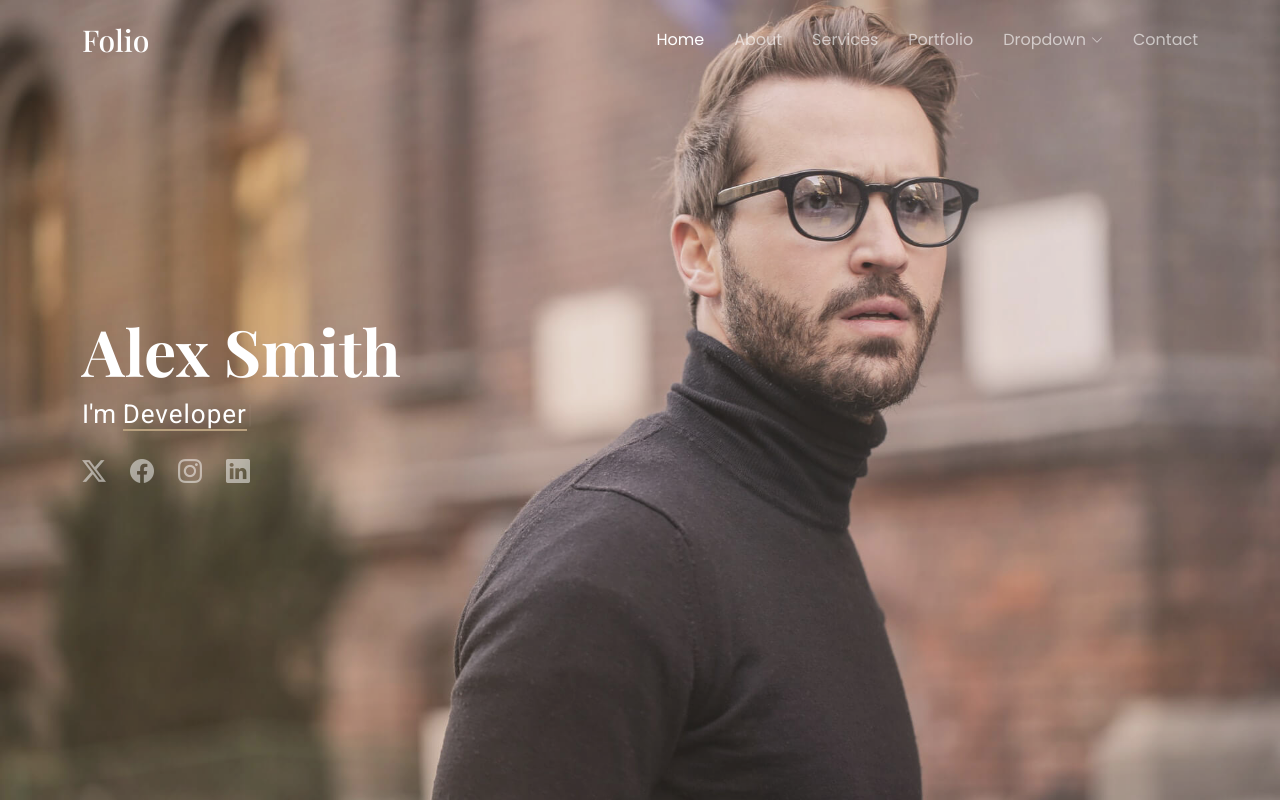
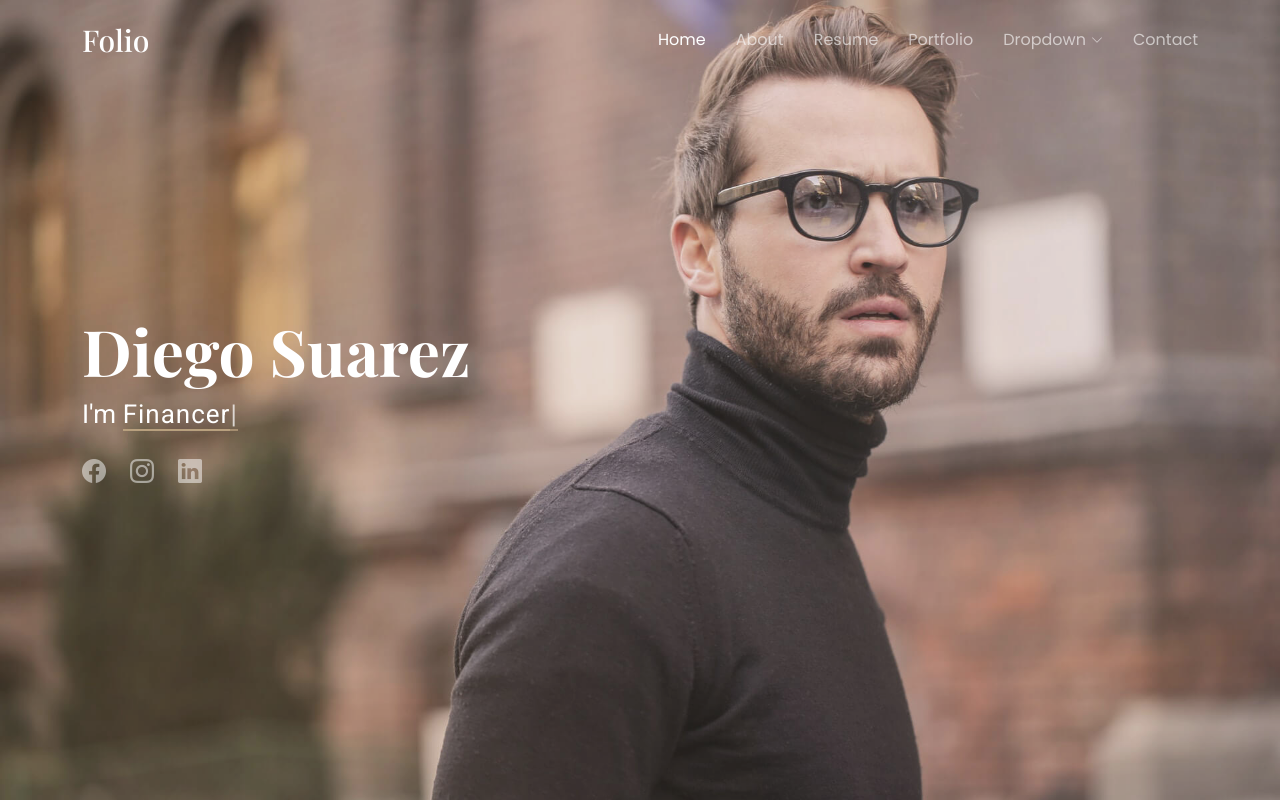
Before and after one commit to Suarez1803/Trabajo-final, a plain HTML site: page index.html in a window 1280 px wide. Shown: the top 802 px of the page. Drawn offline with nearby package versions, Linux system fonts and the light colour scheme; a web font is replaced by a local one.

Commit message:
Update index.html

```diff
--- a/index.html
+++ b/index.html
@@ -51,7 +51,7 @@
         <ul>
           <li><a href="#hero" class="active">Home</a></li>
           <li><a href="#about">About</a></li>
-          <li><a href="#services">Services</a></li>
+          <li><a href="#resume">Resume</a></li>
           <li><a href="#portfolio">Portfolio</a></li>
           <li class="dropdown"><a href="#"><span>Dropdown</span> <i class="bi bi-chevron-down toggle-dropdown"></i></a>
             <ul>
@@ -86,10 +86,9 @@
       <img src="assets/img/hero-bg.jpg" alt="" data-aos="fade-in">
 
       <div class="container" data-aos="fade-up" data-aos-delay="100">
-        <h2>Alex Smith<br></h2>
-        <p>I'm <span class="typed" data-typed-items="Designer, Developer, Freelancer, Photographer">Freelancer</span></p>
+        <h2>Diego Suarez<br></h2>
+        <p>I'm <span class="typed" data-typed-items="Financer">Financer</span></p>
         <div class="social-links">
-          <a href="#"><i class="bi bi-twitter-x"></i></a>
           <a href="#"><i class="bi bi-facebook"></i></a>
           <a href="#"><i class="bi bi-instagram"></i></a>
           <a href="#"><i class="bi bi-linkedin"></i></a>
```
